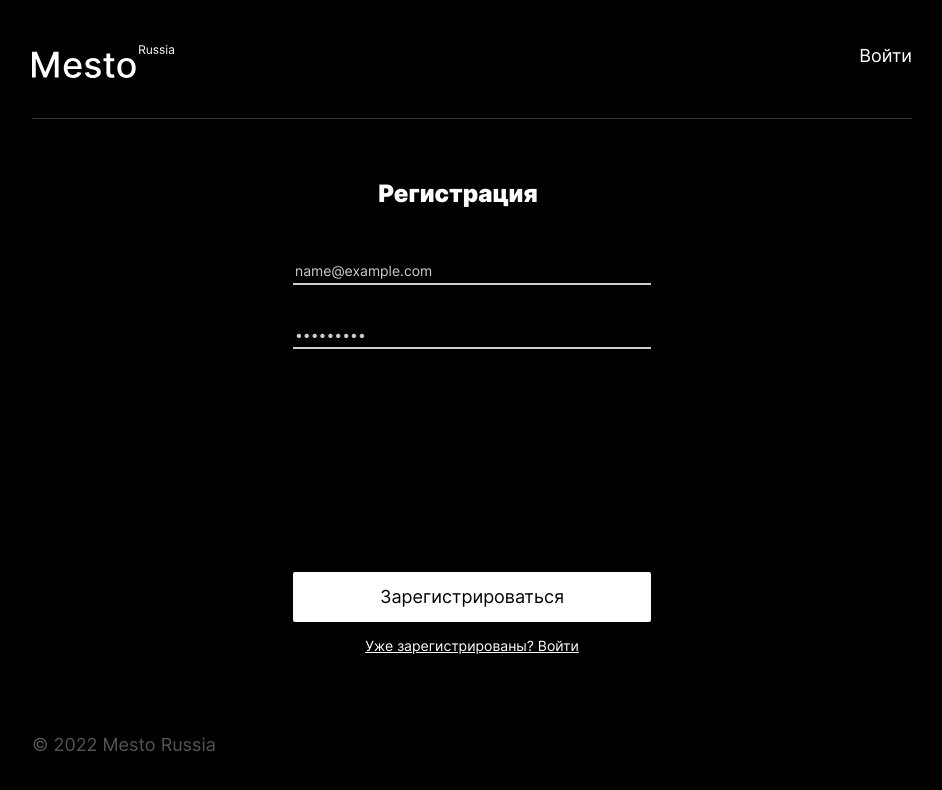
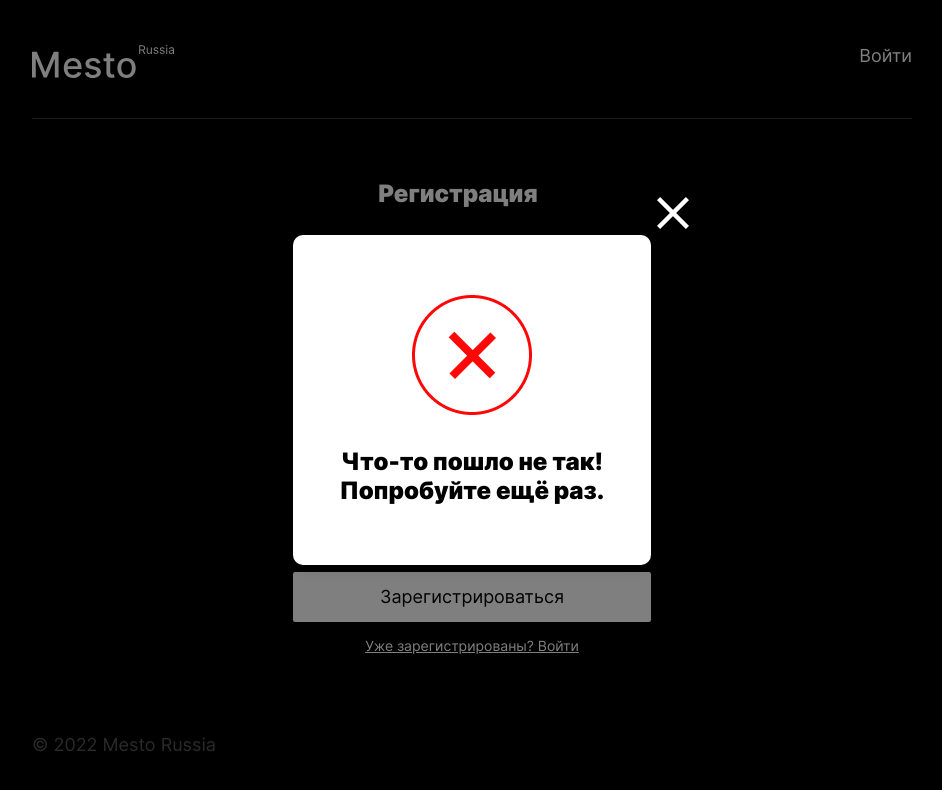
Before and after one commit to KirMoro/react-mesto-auth, a React (Create React App) app: page /sign-up in a window 1280 px wide. Both pictures are taken after typing "name@example.com", "Sample123" into the empty fields and a click on the button "Зарегистрироваться". Shown: the top 790 px of the page, without its empty margins (168-1110 px from the left). Built offline with nearby package versions, Linux system fonts and the light colour scheme; no server answers.

Commit message:
feat: infopopup open logic

```diff
--- a/src/components/App.js
+++ b/src/components/App.js
@@ -11,17 +11,21 @@ import { ImagePopup } from './ImagePopup.js';
 import { api } from '../utils/api';
 import { CurrentUserContext } from '../contexts/CurrentUserContext';
 import { ConfirmDeletePopup } from './ConfirmDeletePopup';
-import {Route, Switch} from "react-router-dom";
+import {Route, Switch, useHistory} from "react-router-dom";
 import {Register} from "./Register";
 import {Login} from "./Login";
 import { AppContext} from "../contexts/AppContext";
 import { ProtectedRoute } from "./ProtectedRoute";
 import {InfoTooltip} from "./InfoTooltip";
+import {apiAuth} from "../utils/apiAuth";
 
 function App() {
   const [currentUser, setCurrentUser] = useState({});
   const [cards, setCards] = useState([]);
-  const [loggedIn, setLogin] = useState(true)
+  const [loggedIn, setLogin] = useState(true);
+  const [isSignUp, setSignUp] = useState(false);
+
+  const history = useHistory();
 
   // Попапы
   const [isEditProfilePopupOpen, handleEditProfileClick] = useState(false);
@@ -29,7 +33,7 @@ function App() {
   const [isEditAvatarPopupOpen, handleEditAvatarClick] = useState(false);
   const [isConfirmPopupOpen, handleConfirmClick] = useState(false);
   const [selectedCard, handleCardClick] = useState(null);
-  const [isConfirmLoginPopupOpen, handleConfirmLoginClick] = useState(false);
+  const [isInfoPopupOpen, handleInfoPopupClick] = useState(false);
   const [deleteCard, setDeleteCard] = useState(null);
 
   const closeAllPopups = () => {
@@ -37,7 +41,7 @@ function App() {
     handleAddPlaceClick(false);
     handleEditAvatarClick(false);
     handleConfirmClick(false);
-    handleConfirmLoginClick(false);
+    handleInfoPopupClick(false);
     handleCardClick(null);
   };
 
@@ -116,6 +120,17 @@ function App() {
     setDeleteCard(deleteCard);
   }
 
+  function handleRegistration(registrationData) {
+    apiAuth.register(registrationData)
+      .then((data) => {
+        setSignUp(!isSignUp);
+        handleInfoPopupClick(!isInfoPopupOpen);
+        history.push('/sign-in');
+      }).catch((err) => {
+      handleInfoPopupClick(!isInfoPopupOpen);
+    })
+  }
+
   return (
     <AppContext.Provider value={{loggedIn, setLogin}}>
     <CurrentUserContext.Provider value={currentUser}>
@@ -123,7 +138,7 @@ function App() {
         <Header />
         <Switch>
           <Route path='/sign-up'>
-            <Register />
+            <Register onRegister={handleRegistration}/>
           </Route>
           <Route path='/sign-in'>
             <Login />
@@ -140,19 +155,7 @@ function App() {
             onCardDelete={handleDeleteCardId}
             onTrashClick={handleConfirmClick}
           />
-          {/*<Main*/}
-          {/*  onEditProfile={handleEditProfileClick}*/}
-          {/*  onAddPlace={handleAddPlaceClick}*/}
-          {/*  onEditAvatar={handleEditAvatarClick}*/}
-          {/*  onCardClick={handleCardClick}*/}
-          {/*  cards={cards}*/}
-          {/*  onCardLike={handleCardLike}*/}
-          {/*  onCardDelete={handleDeleteCardId}*/}
-          {/*  onTrashClick={handleConfirmClick}*/}
-          {/*/>*/}
-
         </Switch>
-
         <EditProfilePopup
           isOpen={isEditProfilePopupOpen}
           onClose={closeAllPopups}
@@ -179,7 +182,8 @@ function App() {
           onClose={closeAllPopups}
         />
         <InfoTooltip
-          isOpen={isConfirmLoginPopupOpen}
+          isOpen={isInfoPopupOpen}
+          isSignUp={isSignUp}
           onClose={closeAllPopups}
         />
 
--- a/src/components/InfoTooltip.js
+++ b/src/components/InfoTooltip.js
@@ -1,7 +1,7 @@
 import classNames from 'classnames';
 
-export const InfoTooltip = ({ name, isOpen, onClose, isSignUp }) => (
-  <div className={classNames('popup', `'popup_type_${name}`, { popup_opened: isOpen })}>
+export const InfoTooltip = ({ isOpen, onClose, isSignUp }) => (
+  <div className={classNames('popup', { popup_opened: isOpen })}>
     <div className="popup__container">
       {
         isSignUp ?
--- a/src/components/Register.js
+++ b/src/components/Register.js
@@ -1,13 +1,9 @@
 import { useState, useContext, useEffect } from 'react';
 import {Form} from "./Form";
-import {apiAuth} from "../utils/apiAuth";
-import {useHistory} from "react-router-dom";
 
-export const Register = () => {
+export const Register = ({ onRegister }) => {
   const [email, setEmail] = useState('');
   const [password, setPassword] = useState('');
-
-  const history = useHistory();
 
   function handleEmailChange(e) {
     setEmail(e.target.value);
@@ -20,15 +16,10 @@ export const Register = () => {
   function handleSubmit(e) {
     e.preventDefault();
 
-    apiAuth.register({
+    onRegister({
       password,
       email
     })
-    //   .then((res) => {
-    //   if (res) {
-    //
-    //   }
-    // })
   }
 
   return (
@@ -74,84 +65,3 @@ export const Register = () => {
     </Form>
   );
 };
-//
-//
-//
-//
-//
-// import { useState, useContext, useEffect } from 'react';
-// import {Link} from "react-router-dom";
-//
-// export const Register = () => {
-//   const [email, setEmail] = useState('');
-//   const [password, setPassword] = useState('');
-//
-//   function handleEmailChange(e) {
-//     setEmail(e.target.value);
-//   }
-//
-//   function handlePasswordChange(e) {
-//     setPassword(e.target.value);
-//   }
-//
-//   function handleSubmit(e) {
-//     e.preventDefault();
-//
-//     onSignUp({
-//       email,
-//       password,
-//     });
-//   }
-//
-//   return (
-//       <form name={`form`} className="form form_type_sign-up" noValidate>
-//         <h3 className="form__title">Регистрация</h3>
-//         <fieldset className="form__fields">
-//           <label className="form__input">
-//             <input
-//               id="email-input"
-//               type="email"
-//               name="email"
-//               placeholder="Email"
-//               className="form__field form__field_theme_dark form__field_type_name"
-//               minLength="2"
-//               maxLength="40"
-//               required
-//               onChange={handleEmailChange}
-//               value={email || ''}
-//             />
-//             <span className="form__field-error name-input-error" />
-//           </label>
-//           <label className="form__input">
-//             <input
-//               id="password-input"
-//               type="password"
-//               name="password"
-//               placeholder="Пароль"
-//               className="form__field form__field_theme_dark form__field_type_about"
-//               minLength="2"
-//               maxLength="200"
-//               required
-//               onChange={handlePasswordChange}
-//               value={password || ''}
-//             />
-//             <span className="form__field-error about-input-error" />
-//           </label>
-//         </fieldset>
-//         <button
-//           type="submit"
-//           onClick={handleSubmit}
-//           className="form__submit-button form__submit-button_theme_dark"
-//           aria-label='Зарегистрироваться'
-//         >
-//           Зарегистрироваться
-//         </button>
-//         <Link
-//           to='/'
-//           className='form__sublink'
-//         >
-//           Уже зарегистрированы? Войти
-//         </Link>
-//       </form>
-//   );
-// };
--- a/src/index.js
+++ b/src/index.js
@@ -1,14 +1,28 @@
 import React from 'react';
-import ReactDOM from 'react-dom/client';
-import { BrowserRouter } from 'react-router-dom';
-import './pages/index.css';
-import App from './components/App';
+import ReactDOM from 'react-dom';
+import App from "./components/App";
+import { BrowserRouter } from "react-router-dom";
 
-const root = ReactDOM.createRoot(document.getElementById('root'));
-root.render(
+ReactDOM.render(
   <React.StrictMode>
-      <BrowserRouter>
-          <App />
-      </BrowserRouter>
-  </React.StrictMode>
+    <BrowserRouter>
+      <App />
+    </BrowserRouter>
+  </React.StrictMode>,
+  document.getElementById('root')
 );
+
+// import React from 'react';
+// import ReactDOM from 'react-dom/client';
+// import { BrowserRouter } from 'react-router-dom';
+// import './pages/index.css';
+// import App from './components/App';
+//
+// const root = ReactDOM.createRoot(document.getElementById('root'));
+// root.render(
+//   <React.StrictMode>
+//       <BrowserRouter>
+//           <App />
+//       </BrowserRouter>
+//   </React.StrictMode>
+// );
```
